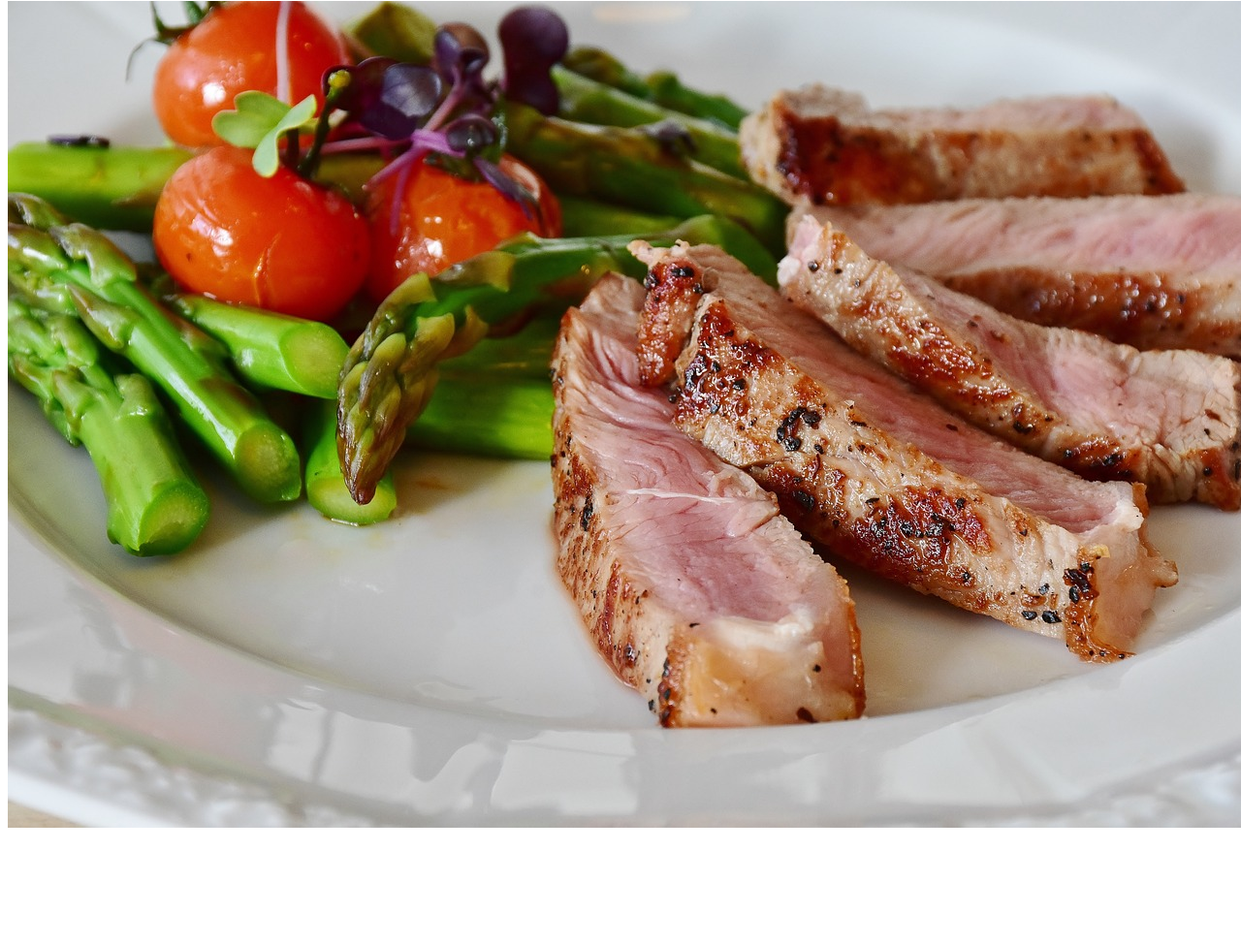
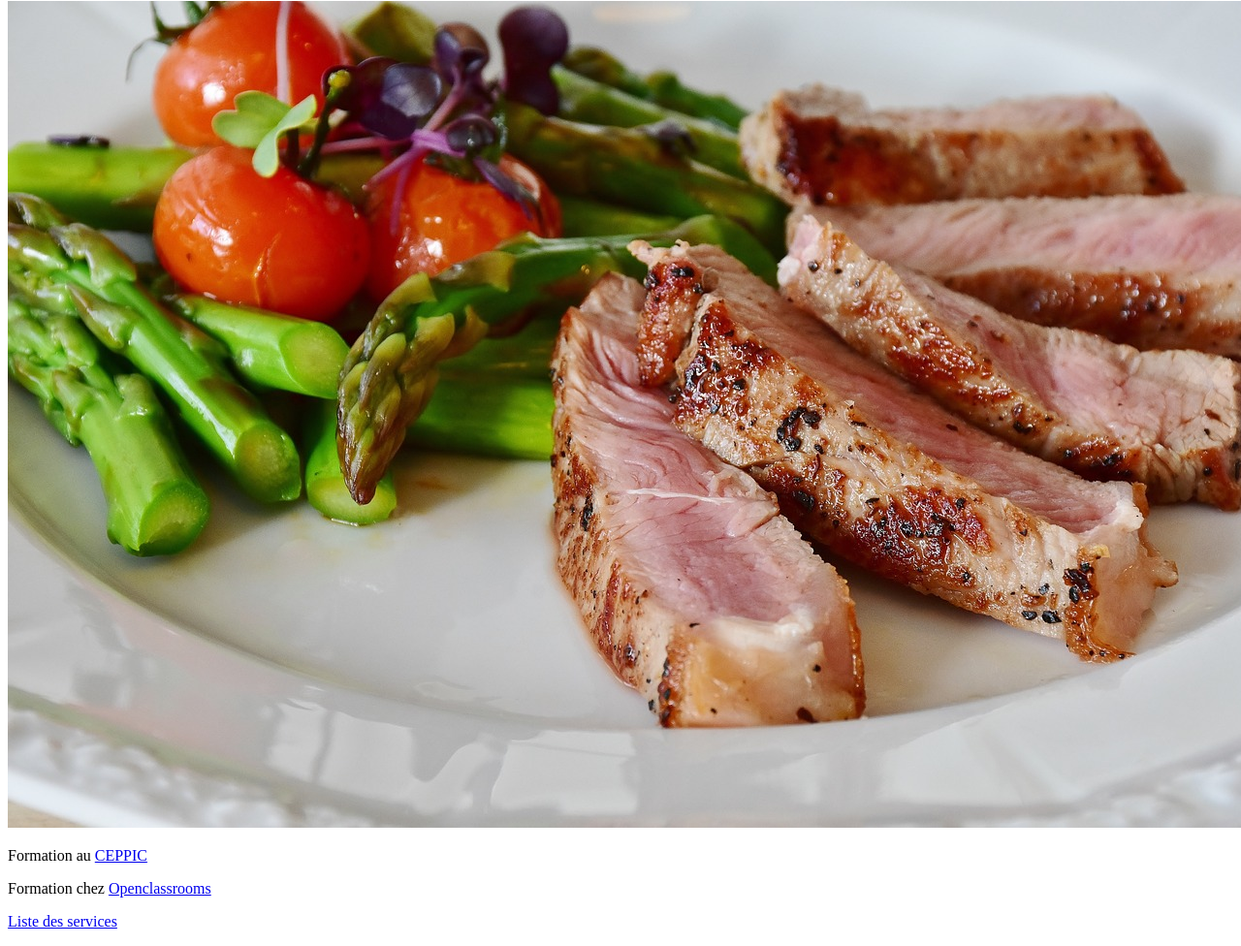
Before and after one commit to GeulinJeanBaptiste/ceppic-HTML, a plain HTML site: page html media/index.html in a window 1280 px wide. Shown: the part 491-1467 px from the top of the page at 97% size. Before the commit the page ends 1357 px from the top, so only its background shows below. Drawn offline with Linux system fonts and the light colour scheme.

Commit message:
Ajout de lien

```diff
--- a/html media/index.html
+++ b/html media/index.html
@@ -8,5 +8,8 @@
 <body>
     <img src="./assets/images/capuche.jpg" alt="capuche">
     <img src="./assets/images/asparagus-2169305_1280.jpg" alt="Légumes">
+    <p>Formation au <a href="https://www.ceppic.fr">CEPPIC</a></p>
+    <p>Formation chez <a href="www.openclassrooms">Openclassrooms</a></p>
+    <p><a href="./services/services.html" target="_blank">Liste des services</a></p>
 </body>
 </html>
```
Also changed, not shown: html media/images-media/index.html (+1 -0 lines), html media/services/services.html (added, +2 -0 lines).
